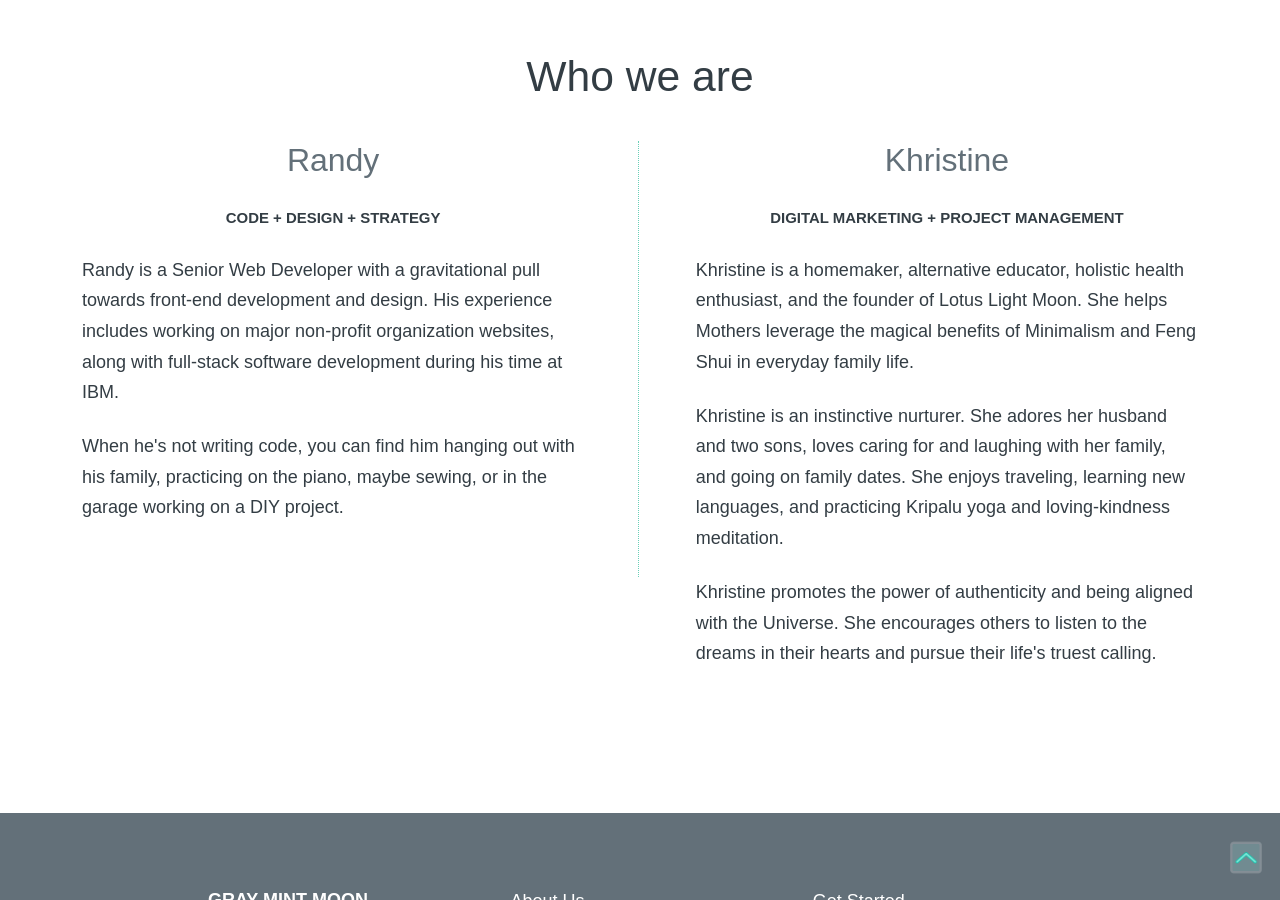
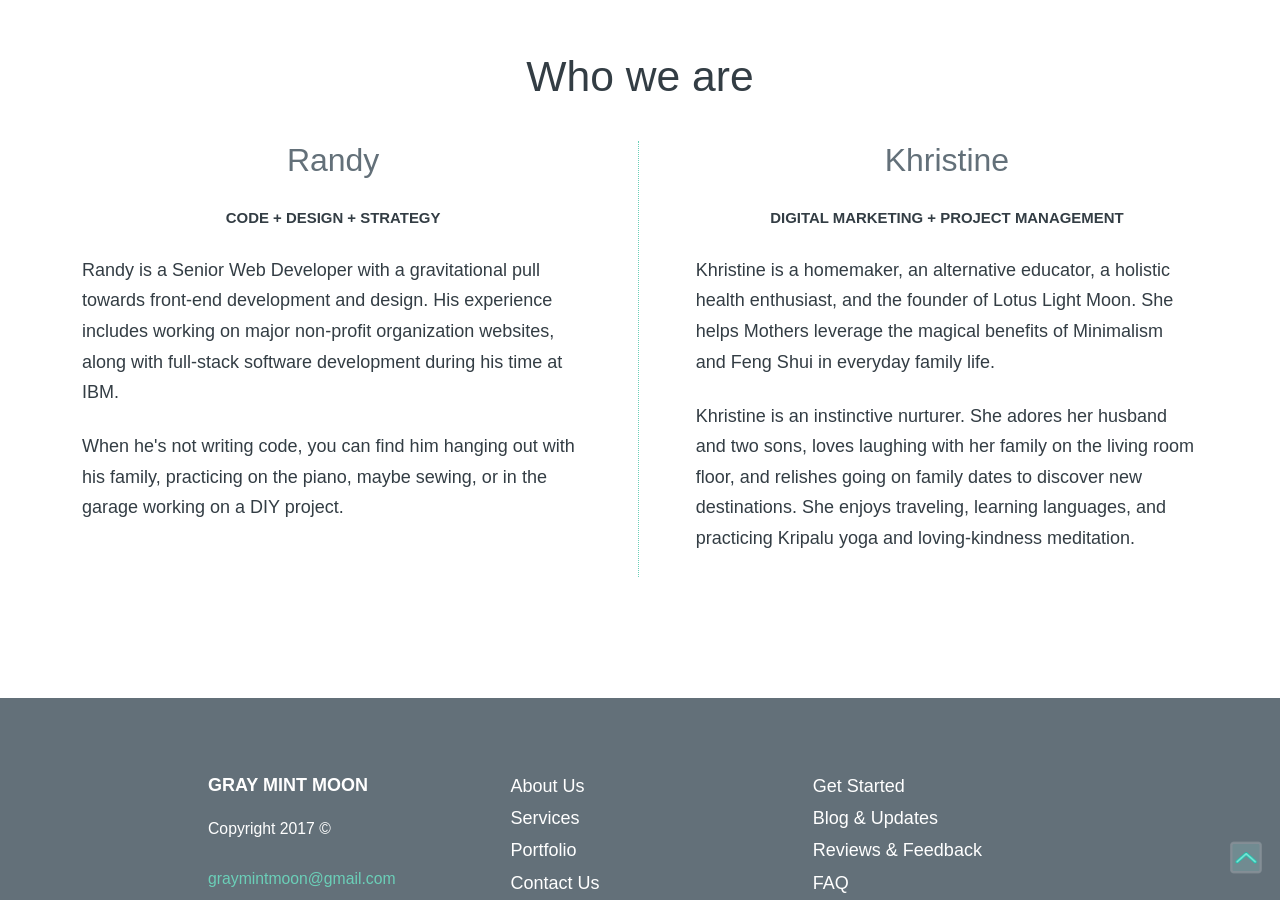
Before and after one commit to graymintmoon/graymintmoon.github.io, a Jekyll site: the page built from index.md, in a window 1280 px wide and 900 px high, scrolled down 1525 px. Built offline with Jekyll 4.4.1, drawn with Linux system fonts in a browser that asks for light colours; nearby versions of some CDN libraries; some web fonts are replaced.

Commit message:
update copy

```diff
--- a/index.md
+++ b/index.md
@@ -59,9 +59,8 @@ title: Home
 			<div class="column_half_block">
 				<h3 class="text_center text_regular">Khristine</h3>
 				<h5 class="text_center">DIGITAL MARKETING + PROJECT MANAGEMENT</h5>
-				<p class="text_light">Khristine is a homemaker, alternative educator, holistic health enthusiast, and the founder of Lotus Light Moon. She helps Mothers leverage the magical benefits of Minimalism and Feng Shui in everyday family life.</p>
-				<p class="text_light">Khristine is an instinctive nurturer. She adores her husband and two sons, loves caring for and laughing with her family, and going on family dates. She enjoys traveling, learning new languages, and practicing Kripalu yoga and loving-kindness meditation.</p>
-				<p class="text_light">Khristine promotes the power of authenticity and being aligned with the Universe. She encourages others to listen to the dreams in their hearts and pursue their life's truest calling.</p>
+				<p class="text_light">Khristine is a homemaker, an alternative educator, a holistic health enthusiast, and the founder of Lotus Light Moon. She helps Mothers leverage the magical benefits of Minimalism and Feng Shui in everyday family life.</p>
+				<p class="text_light">Khristine is an instinctive nurturer. She adores her husband and two sons, loves laughing with her family on the living room floor, and relishes going on family dates to discover new destinations. She enjoys traveling, learning languages, and practicing Kripalu yoga and loving-kindness meditation.</p>
 			</div>
 		</div>
 		<p></p>
```
